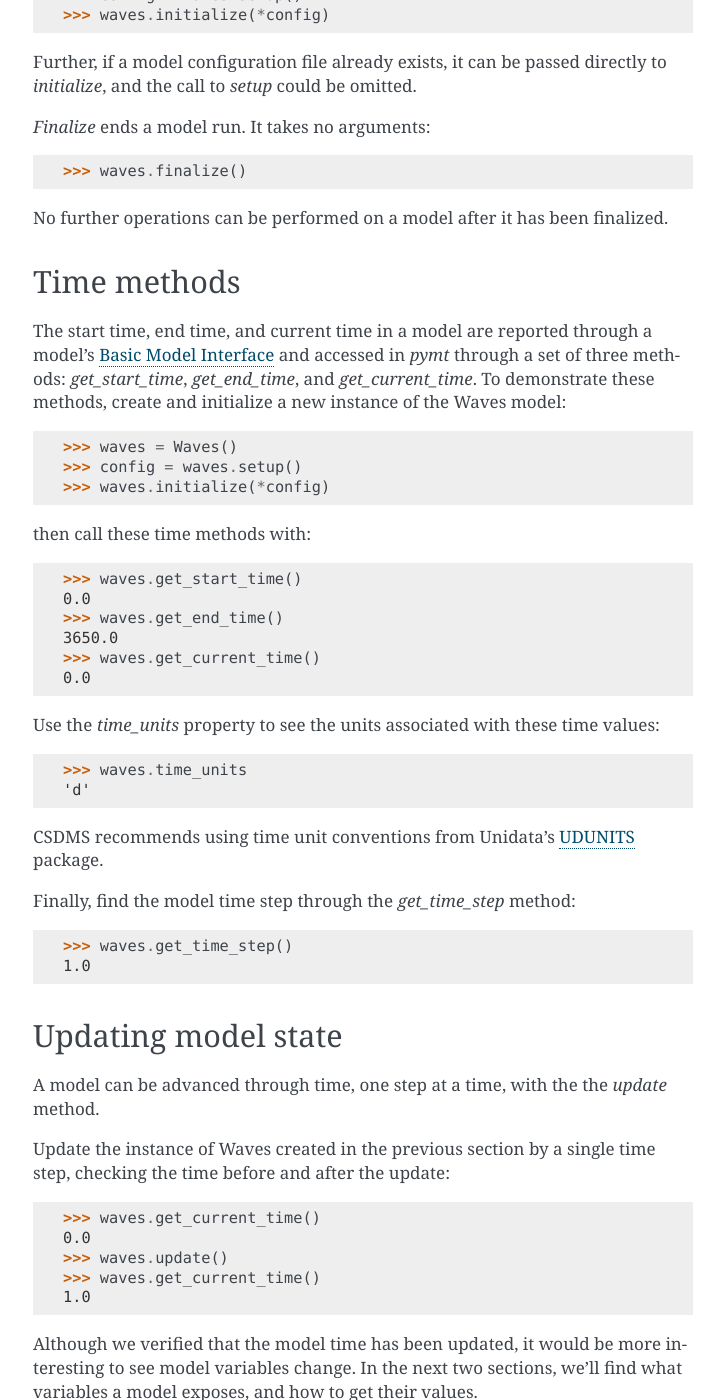
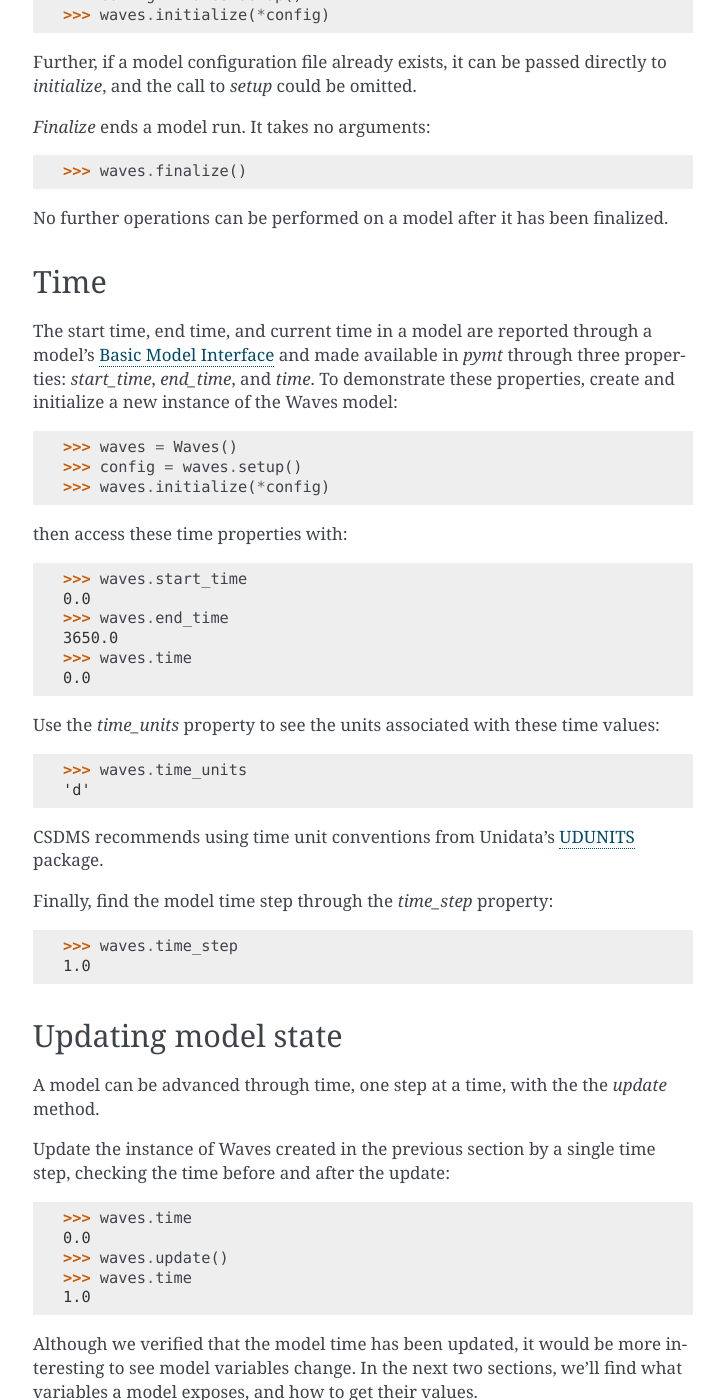
Before and after one commit to csdms/pymt, a Sphinx documentation site: the page built from docs/usage.rst, in a window 1280 px wide and 1400 px high, scrolled down 2783 px. Shown: the whole window, without its empty margins (387-1111 px from the left). Built offline with Sphinx 7.4.7, drawn with Linux system fonts in a browser that asks for light colours; pages that are not in the unit, such as notebooks, are missing from menus.

Commit message:
Use time properties instead of methods

```diff
--- a/docs/usage.rst
+++ b/docs/usage.rst
@@ -201,15 +201,15 @@ No further operations can be performed on a model
 after it has been finalized.
 
 
-Time methods
-------------
+Time
+----
 
 The start time, end time, and current time in a model
 are reported through a model's
 `Basic Model Interface`_
-and accessed in *pymt* through a set of three methods:
-*get_start_time*, *get_end_time*, and *get_current_time*.
-To demonstrate these methods,
+and made available in *pymt* through three properties:
+*start_time*, *end_time*, and *time*.
+To demonstrate these properties,
 create and initialize a new instance of the Waves model:
 
 .. code-block:: python
@@ -218,15 +218,15 @@ create and initialize a new instance of the Waves model:
   >>> config = waves.setup()
   >>> waves.initialize(*config)
 
-then call these time methods with:
+then access these time properties with:
 
 .. code-block:: python
 
-  >>> waves.get_start_time()
+  >>> waves.start_time
   0.0
-  >>> waves.get_end_time()
+  >>> waves.end_time
   3650.0
-  >>> waves.get_current_time()
+  >>> waves.time
   0.0
 
 Use the *time_units* property to see the
@@ -241,11 +241,11 @@ CSDMS recommends using time unit conventions from Unidata’s `UDUNITS`_ package
 
 Finally,
 find the model time step through the
-*get_time_step* method:
+*time_step* property:
 
 .. code-block:: python
 
-  >>> waves.get_time_step()
+  >>> waves.time_step
   1.0
 
 
@@ -262,10 +262,10 @@ checking the time before and after the update:
 
 .. code-block:: python
 
-  >>> waves.get_current_time()
+  >>> waves.time
   0.0
   >>> waves.update()
-  >>> waves.get_current_time()
+  >>> waves.time
   1.0
 
 Although we verified that the model time has been updated,
```
